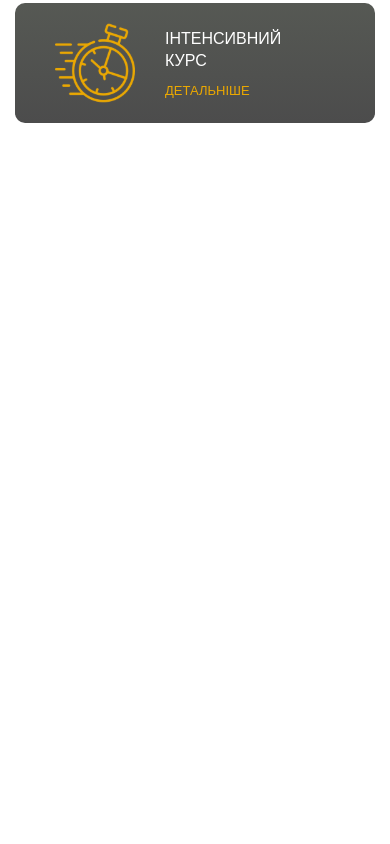
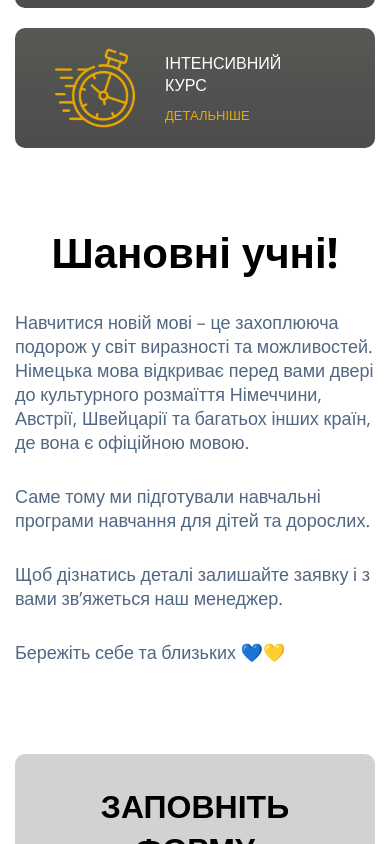
Before and after one commit to fotzeold/Sprach-Salon, a React (Create React App) app: page / in a window 390 px wide. Shown: the part 1156-2000 px from the top of the page. Before the commit the page ends 1314 px from the top, so only its background shows below. Built offline with nearby package versions, Linux system fonts and the light colour scheme.

Commit message:
add facts and contact us

```diff
--- a/src/components/App/App.jsx
+++ b/src/components/App/App.jsx
@@ -3,6 +3,8 @@ import { useMediaQuery } from "react-responsive";
 import Header from "../Header/Header";
 import Hero from "../Hero/Hero";
 import HeroContent from "../HeroContent/HeroContent";
+import ContactUs from "../ContactUs/ContactUs";
+import Facts from "../Facts/Facts";
 
 import "./app.scss";
 
@@ -13,9 +15,9 @@ function App() {
 		<div className="App">
 			<Header></Header>
 			<Hero></Hero>
-
 			{isMobile && <div className="container"><HeroContent /></div>}
-
+			<ContactUs />
+			<Facts />
 		</div>
 	);
 }
--- /dev/null
+++ b/src/components/ContactUs/ContactUs.jsx
@@ -0,0 +1,28 @@
+import "./contact-us.scss";
+import Form from "../Form/Form";
+
+const ContactUs = () => {
+
+	return (
+		<section className="contact-us">
+			<div className="container">
+				<div className="contact-us__wrapper">
+					<div className="grid">
+						<div className="contact-us__main">
+							<h2>Шановні учні!</h2>
+							<p>Навчитися новій мові – це захоплююча подорож у світ виразності та можливостей. Німецька мова відкриває перед вами двері до культурного розмаїття Німеччини, Австрії, Швейцарії та багатьох інших країн, де вона є офіційною мовою.</p>
+							<p>Саме тому ми підготували навчальні програми навчання для дітей та дорослих.</p>
+							<p>Щоб дізнатись деталі залишайте заявку і з вами зв’яжеться наш менеджер.</p>
+							<p>Бережіть себе та близьких 💙💛</p>
+						</div>
+						<div className="contact-us__form">
+							<Form></Form>
+						</div>
+					</div>
+				</div>
+			</div>
+		</section >
+	)
+}
+
+export default ContactUs;
--- /dev/null
+++ b/src/components/ContactUs/contact-us.scss
@@ -0,0 +1,51 @@
+.contact-us{
+	padding: 100px 0;
+	.contact-us__main{
+		h2{
+			font-size: 46px;
+		}
+		p{
+			font-size: 18px;
+			color: #526782;
+			margin-top: 30px;
+		}
+	}
+	.contact-us__form{
+		padding: 30px;
+		width: 500px;
+		border-radius: 10px;
+		background-color: rgba(185, 185, 186, 0.641);
+		margin: 0 auto;
+	}
+	.grid{
+		grid-template-columns: 1fr 1fr;
+		gap: 100px;
+	}
+}
+
+@media all and (max-width: 990px) {
+	.contact-us{
+		padding: 50px 0;
+		.contact-us__main{
+			h2{
+				font-size: 42px;
+				text-align: center;
+			}
+			p{
+				max-width: 530px;
+				margin: 30px auto 0 auto;
+			}
+		}
+		.grid{
+			grid-template-columns: 1fr;
+			gap: 90px;
+		}
+	}
+}
+
+
+@media all and (max-width: 760px) {
+	.contact-us .contact-us__form{
+		width: 100%;
+	}
+}
--- /dev/null
+++ b/src/components/Facts/Facts.jsx
@@ -0,0 +1,50 @@
+import "./facts.scss";
+
+const Facts = () => {
+
+	return (
+		<section className="facts">
+			<div className="container">
+				<div className="facts__wrapper">
+
+					<div className="facts__main">
+						<h2>Чому саме ми?</h2>
+						<ul className="grid">
+							<li>
+								<figure></figure>
+								<span>Структуровані Уроки:</span>
+								<p>Навчання розпочинається з основ і поступово переходить до більш складних тем. Ви зможете вивчати мову послідовно та легко. </p>
+							</li>
+							<li>
+								<figure></figure>
+								<span>Інтерактивні вправи:</span>
+								<p>Наші інтерактивні вправи допоможуть вам закріпити знання, а відповіді та пояснення допоможуть зрозуміти помилки.</p>
+							</li>
+							<li>
+								<figure></figure>
+								<span>Занурення в Мову</span>
+								<p>Ми пропонуємо аудіо-та відеоматеріали на різні теми, щоб ви могли практикувати розуміння на слух та вдосконалювати вимову</p>
+							</li>
+							<li>
+								<figure></figure>
+								<span>Онлайн-Спільнота:</span>
+								<p>Навчання стає ще цікавішим, коли ви можете спілкуватися з іншими студентами ви зможете обговорювати теми, задавати питання та навіть знаходити партнерів для мовної практики.</p>
+							</li>
+						</ul>
+					</div>
+					<div className="facts__video">
+						<iframe
+							src="https://www.youtube.com/embed/whn6ETETu-Q?si=TKFiZlg5rVNai1N7"
+							title="YouTube video player"
+							frameBorder="0"
+							allow="accelerometer; autoplay; clipboard-write; encrypted-media; gyroscope; picture-in-picture; web-share"
+							allowFullScreen>
+						</iframe>
+					</div>
+				</div>
+			</div>
+		</section>
+	)
+}
+
+export default Facts;
--- /dev/null
+++ b/src/components/Facts/facts.scss
@@ -0,0 +1,89 @@
+.facts{
+	padding: 0 0 100px 0;
+	.facts__main{
+		.grid{
+			grid-template-columns: 1fr 1fr;
+			gap: 20px;
+		}
+		h2{
+			font-size: 38px;
+			text-align: center;
+			margin-bottom: 40px;
+		}
+		li{
+			list-style: none;
+			font-size: 20px;
+			margin-top: 25px;
+			position: relative;
+		}
+		figure{
+			width: 20px;
+			height: 20px;
+			border-radius: 100%;
+			position: absolute;
+			left: 0;
+			top: 11px;
+			background-color: #EBA801;
+		}
+		span{
+			line-height: 42px;
+			padding-left: 35px;
+
+		}
+		p{
+			font-size: 16px;
+			color: #526782;
+		}
+	}
+
+	.facts__video{
+		max-width: 800px;
+		width: 100%;
+		margin: 100px auto 0 auto;
+		iframe{
+			width: 100%;
+			height: 450px;
+		}
+	}
+}
+
+@media all and (max-width: 990px) {
+	.facts{
+		padding: 30px 0 100px 0;
+		.facts__main{
+			h2{
+				font-size: 42px;
+			}
+		}
+	}
+}
+
+@media all and (max-width: 760px) {
+	.facts{
+		.facts__video{
+			margin: 70px auto 0 auto;
+			iframe{
+				height: 350px;
+			}
+		}
+	}
+}
+
+@media all and (max-width: 570px) {
+	.facts{
+		.facts__main{
+			h2{
+				margin-bottom: 10px;
+			}
+			.grid{
+				grid-template-columns: 1fr;
+			}
+		}
+		.facts__video{
+			margin: 70px auto 0 auto;
+			iframe{
+				height: 230px;
+			}
+		}
+	}
+}
--- a/src/components/HeroContent/hero-content.scss
+++ b/src/components/HeroContent/hero-content.scss
@@ -47,7 +47,7 @@
 
 @media all and (max-width: 760px) {
 	.hero__content{
-		padding: 25px 0;
+		padding: 50px 0 15px 0;
 		position: static;
 		max-width: 100%;
 		.row{
--- a/src/index.css
+++ b/src/index.css
@@ -40,6 +40,10 @@ a:active, a, a:focus{
 	justify-content: space-between;
 }
 
+.grid{
+	display: grid;
+}
+
 @media all and (max-width: 1366px) {
 	.body-when-open-modal{
 		overflow: hidden;
```
Also changed, not shown: src/assets/img/video.png (added), src/components/SubHero/SubHero.jsx (deleted).
